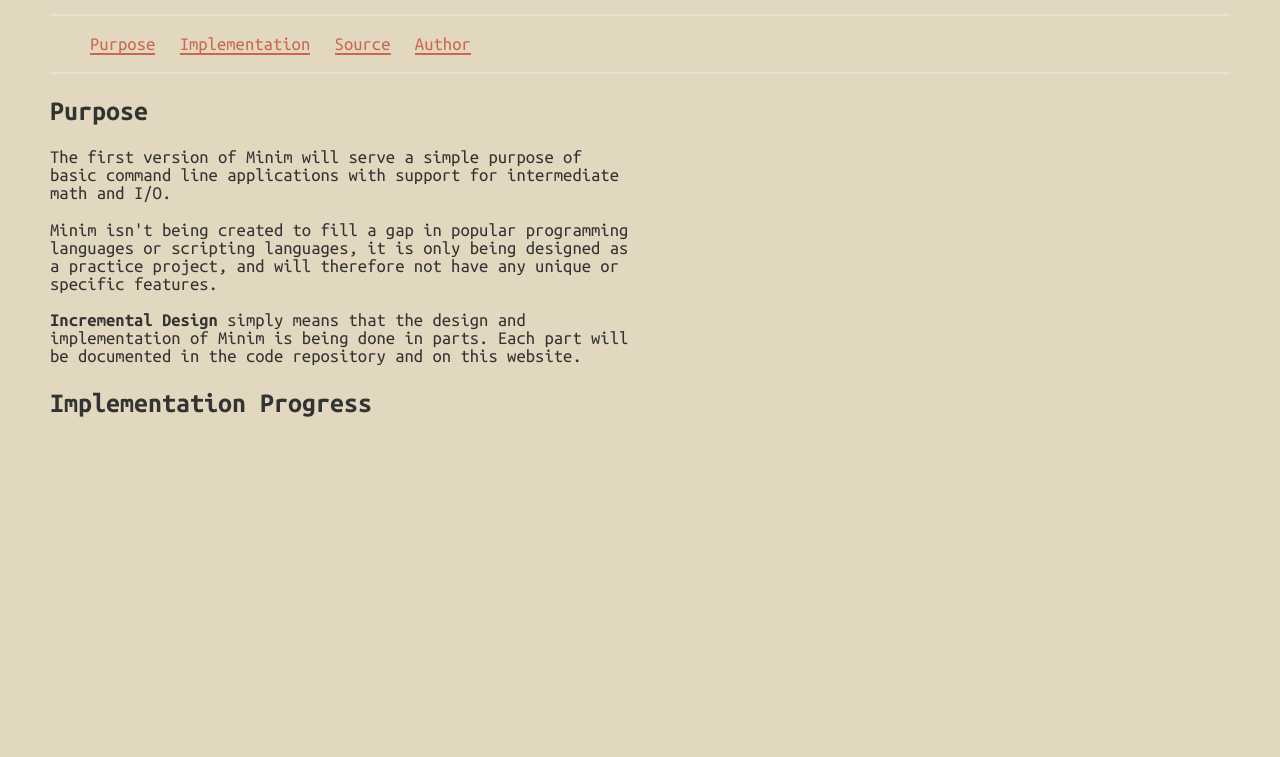
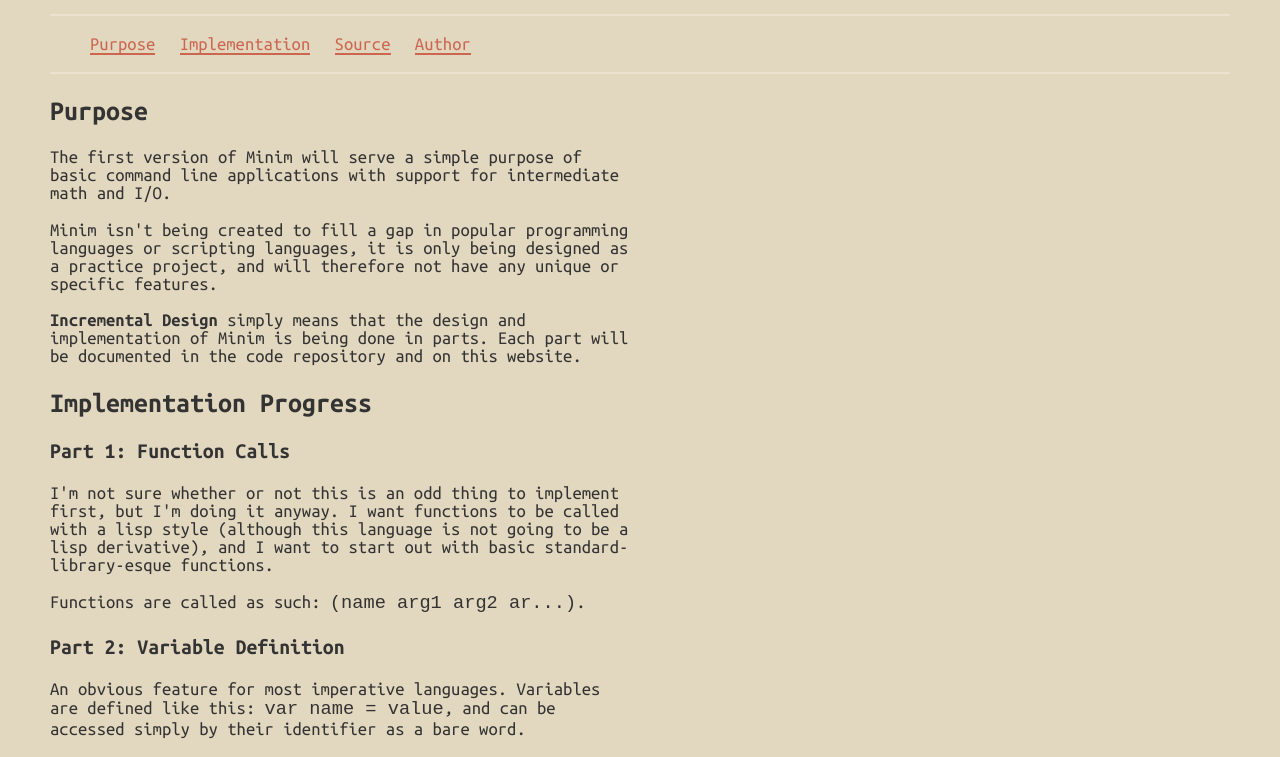
Before and after one commit to joshhartigan/minim, a plain HTML site: page index.html in a window 1280 px wide. Shown: the part 281-1038 px from the top of the page. Before the commit the page ends 800 px from the top, so only its background shows below. Drawn offline with Linux system fonts and the light colour scheme.

Commit message:
implementation details

```diff
--- a/index.html
+++ b/index.html
@@ -41,6 +41,17 @@
 
     <h2 id="implementation">Implementation Progress</h2>
 
+    <div id="part">
+      <h3>Part 1: Function Calls</h3>
+      <p>I'm not sure whether or not this is an odd thing to implement first, but I'm doing it anyway. I want functions to be called with a lisp style (although this language is not going to be a lisp derivative), and I want to start out with basic standard-library-esque functions.</p>
+      <p>Functions are called as such: <code>(name arg1 arg2 ar...)</code>.</p>
+    </div>
+
+    <div id="part">
+      <h3>Part 2: Variable Definition</h3>
+      <p>An obvious feature for most imperative languages. Variables are defined like this: <code>var name = value</code>, and can be accessed simply by their identifier as a bare word.</p>
+    </div>
+
 
   </body>
 </html>
```
